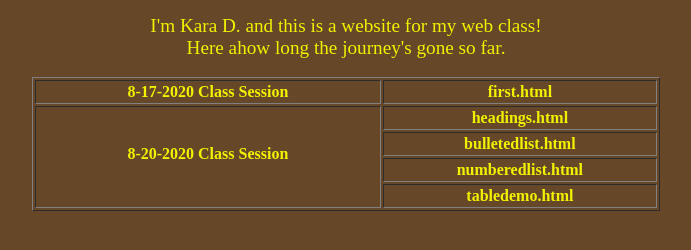
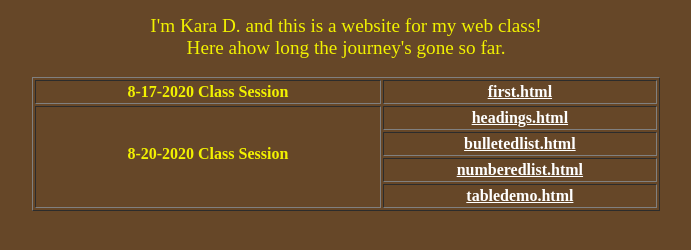
Before and after one commit to KmDurham-WayneCC/KmD.github.io, a plain HTML site: page index.html in a window 1280 px wide. Shown: the part 94-344 px from the top of the page, without its empty margins (294-985 px from the left). Drawn offline with Linux system fonts and the light colour scheme.

Commit message:
Update index.html

```diff
--- a/index.html
+++ b/index.html
@@ -17,7 +17,7 @@ Here ahow long the journey's gone so far.</big><br>
           <tr>
             <td style="vertical-align: top; text-align: center; font-weight: bold;">8-17-2020 Class Session<br>
             </td>
-            <td style="vertical-align: top; text-align: center; font-weight: bold;">first.html<br>
+            <td style="vertical-align: top; text-align: center; font-weight: bold;"><a href="first.html">first.html</a><br>
             </td>
           </tr>
           <tr>
@@ -25,19 +25,19 @@ Here ahow long the journey's gone so far.</big><br>
             <br>
 8-20-2020 Class Session<br>
             </td>
-            <td style="vertical-align: top; text-align: center; font-weight: bold;">headings.html<br>
+            <td style="vertical-align: top; text-align: center; font-weight: bold;"><a href="headings.html">headings.html</a><br>
             </td>
           </tr>
           <tr style="font-weight: bold;">
-            <td style="vertical-align: top; text-align: center;">bulletedlist.html<br>
+            <td style="vertical-align: top; text-align: center;"><a href="bulletedlist.html">bulletedlist.html</a><br>
             </td>
           </tr>
           <tr style="font-weight: bold;">
-            <td style="vertical-align: top; text-align: center;">numberedlist.html<br>
+            <td style="vertical-align: top; text-align: center;"><a href="numberedlist.html">numberedlist.html</a><br>
             </td>
           </tr>
           <tr style="font-weight: bold;">
-            <td style="vertical-align: top; text-align: center;">tabledemo.html<br>
+            <td style="vertical-align: top; text-align: center;"><a href="tabledemo.html">tabledemo.html</a><br>
             </td>
           </tr>
         </tbody>
```
